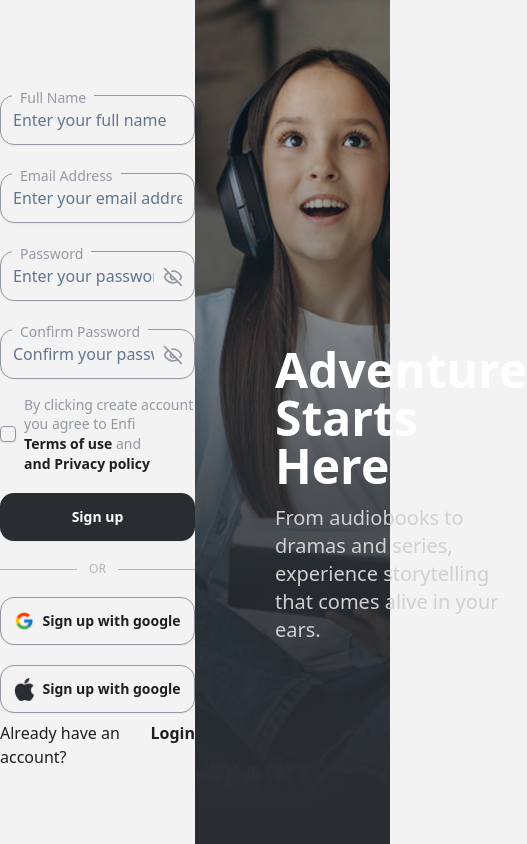
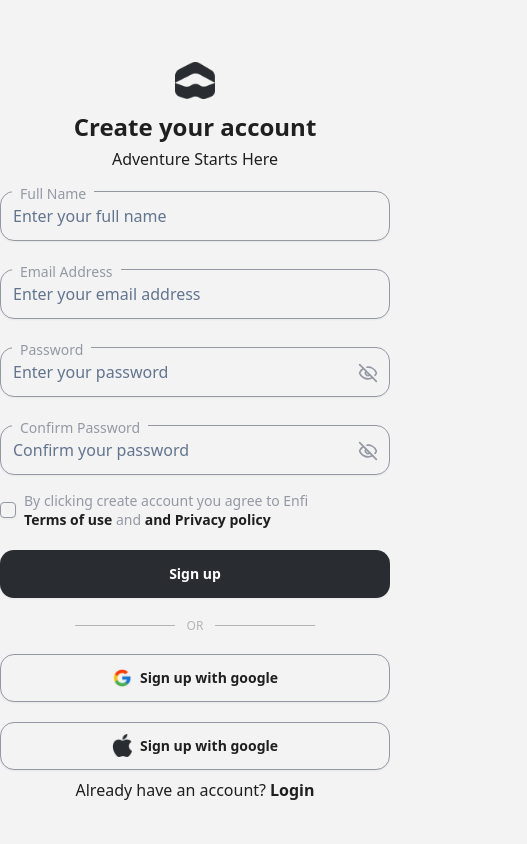
Before and after one commit to kachiugo3/Baptizo-Web-Streaming-App---version-2, a Next.js app: page /login in a window 390 px wide. Shown: the whole page, 527 px wide, since content can reach past the window. Built offline with nearby package versions, Linux system fonts and the light colour scheme.

Commit message:
added responsiveness on login page...

```diff
--- a/src/app/(auth)/layout.tsx
+++ b/src/app/(auth)/layout.tsx
@@ -5,9 +5,11 @@ const authLayout = ({children}: {children: React.ReactNode}) => {
     <html lang='en'>
       <body>
         <main>
-          <div className='flex flex-1 h-screen'>
-            <div className='w-3/6'>{children}</div>
-            <div className='w-3/6 relative'>
+          <div className='flex flex-1 !h-screen'>
+            <div className='xl:w-3/6 w-full flex items-center h-full'>
+              {children}
+            </div>
+            <div className='hidden xl:block h-full w-3/6 relative'>
               <div className='absolute left-[80px] bottom-[200px] !max-w-[543px]'>
                 <h2 className='text-white text-5xl font-bold line'>
                   Adventure Starts Here
--- a/src/components/Form/LoginForm/index.tsx
+++ b/src/components/Form/LoginForm/index.tsx
@@ -73,6 +73,7 @@ export default function LoginForm() {
   }
 
   return (
+    <div className='mx-auto !max-w-[390px] mt-5'>
       <Form {...form}>
         <form onSubmit={form.handleSubmit(onSubmit)} className='space-y-5'>
           <TextField
@@ -168,5 +169,6 @@ export default function LoginForm() {
           </Link>
         </div>
       </Form>
+    </div>
   );
 }
--- a/src/components/PageLayout/Login/index.tsx
+++ b/src/components/PageLayout/Login/index.tsx
@@ -6,20 +6,24 @@ import LoginForm from "@/components/Form/LoginForm";
 
 const LoginPageLayout = () => {
   return (
-    <div className='flex flex-col flex-1 h-full justify-center items-center'>
-      <div className='hidden xl:flex flex-col items-center justify-between '>
+    <div className='flex flex-col flex-1 pt-5 justify-center items-center overflow-y-scroll'>
+      <div className='max-h-[95vh]'>
+        <div className='flex flex-col items-center justify-between '>
           <Image
             src='/img/baptizo_light.webp'
             alt='auth_bg-image'
             width={40}
             height={40}
           />
-        <p className='text-2xl font-semibold mt-3 mb-1'>Create your account</p>
+          <p className='text-2xl font-semibold mt-3 mb-1'>
+            Create your account
+          </p>
           <p className='text-base'>Adventure Starts Here</p>
         </div>
 
-      <div className='!max-w-[390px] w-full mt-5'>
+        <div className='w-full flex  items-center justify-center '>
           <LoginForm />
+        </div>
       </div>
     </div>
   );
```
Lines whose indentation alone changed are shown as unchanged.
